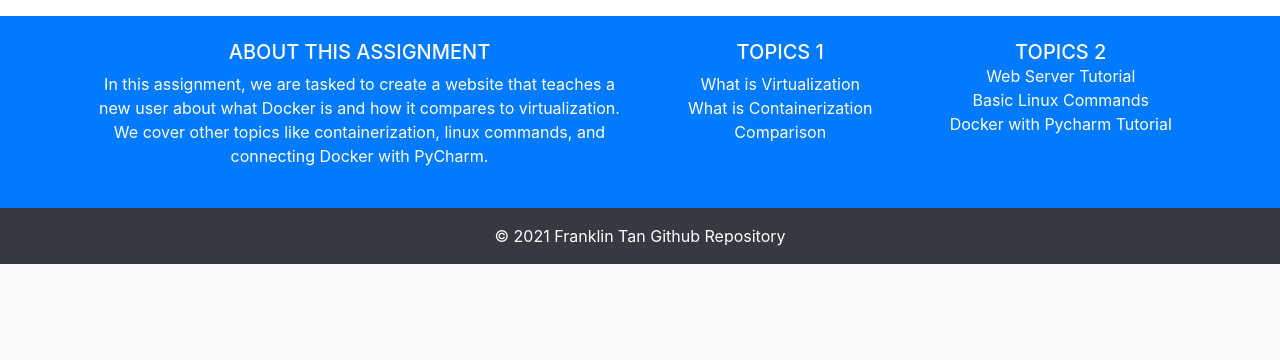
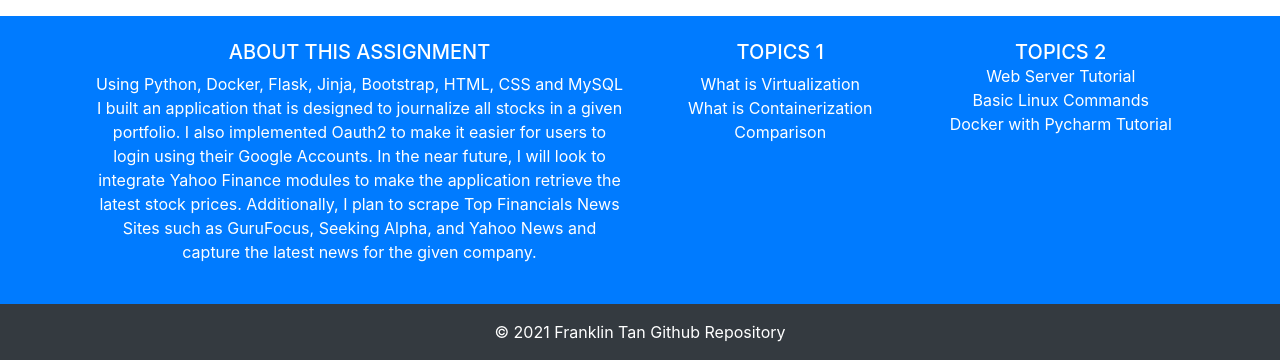
Before and after one commit to franklinjtan/Final-Web-Application, a Flask app: page / in a window 1280 px wide. Shown: the part 910-1270 px from the top of the page. Before the commit the page ends 1174 px from the top, so only its background shows below. Run offline with Flask 2, Linux system fonts and the light colour scheme; data comes from the database, SQL or seed files in the repository; some libraries are stand-ins or nearby versions.

Commit message:
Feature: Add Project description in layout.html

```diff
--- a/app/templates/layout.html
+++ b/app/templates/layout.html
@@ -70,9 +70,13 @@
                 <h5 class="text-uppercase">About this Assignment</h5>
 
                 <p>
-                    In this assignment, we are tasked to create a website that teaches a new user about what Docker is
-                    and how it compares to virtualization. We cover other topics like containerization, linux commands,
-                    and connecting Docker with PyCharm.
+                    Using Python, Docker, Flask, Jinja, Bootstrap, HTML, CSS and MySQL I built an application that is
+                    designed to journalize all stocks in a given portfolio.
+                    I also implemented Oauth2 to make it easier for users to login using their Google Accounts.
+                    In the near future, I will look to integrate Yahoo Finance modules to make the application retrieve
+                    the latest stock prices.
+                    Additionally, I plan to scrape Top Financials News Sites such as GuruFocus, Seeking Alpha, and Yahoo
+                    News and capture the latest news for the given company.
                 </p>
             </div>
             <!--Grid column-->
```
Lines whose indentation alone changed are shown as unchanged.
